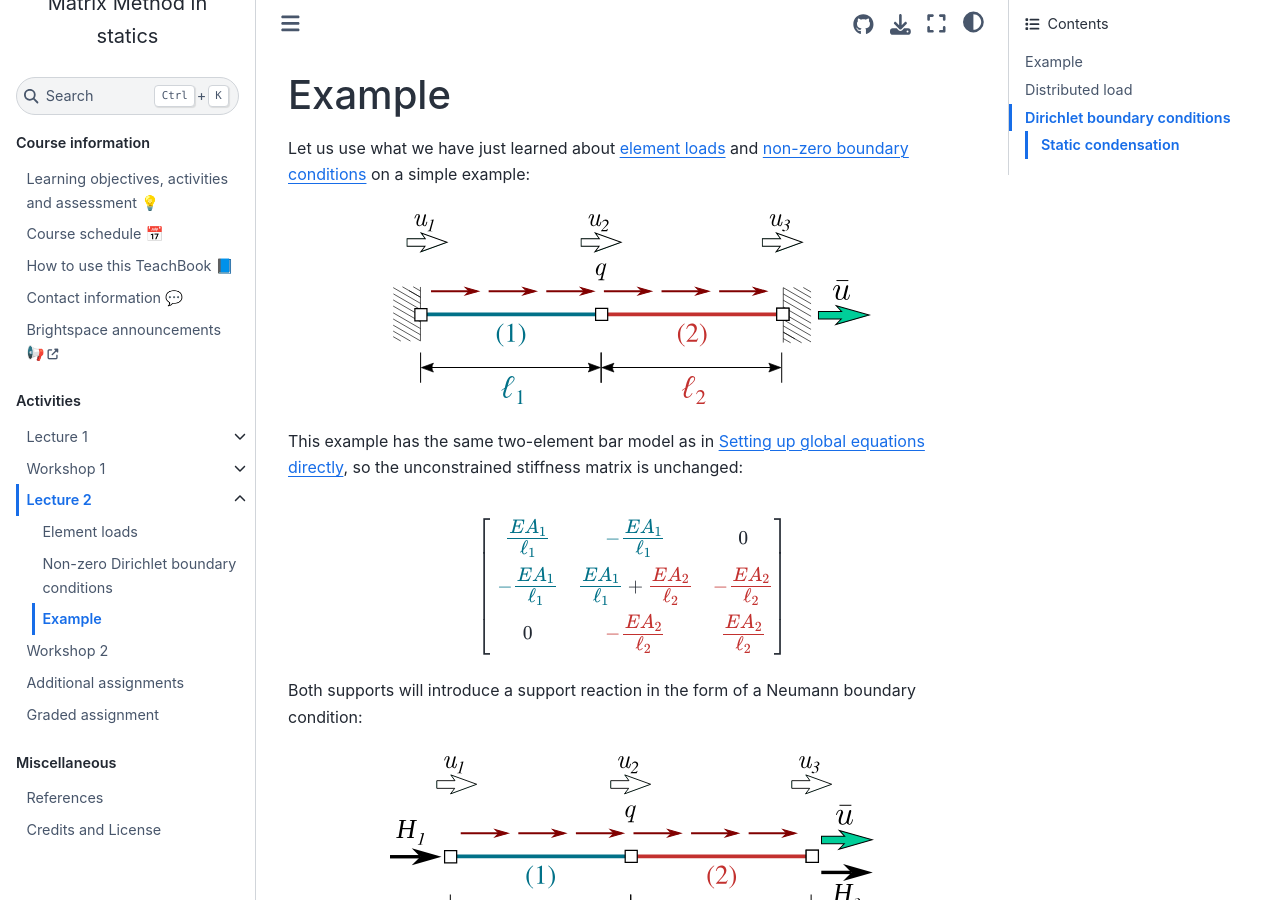
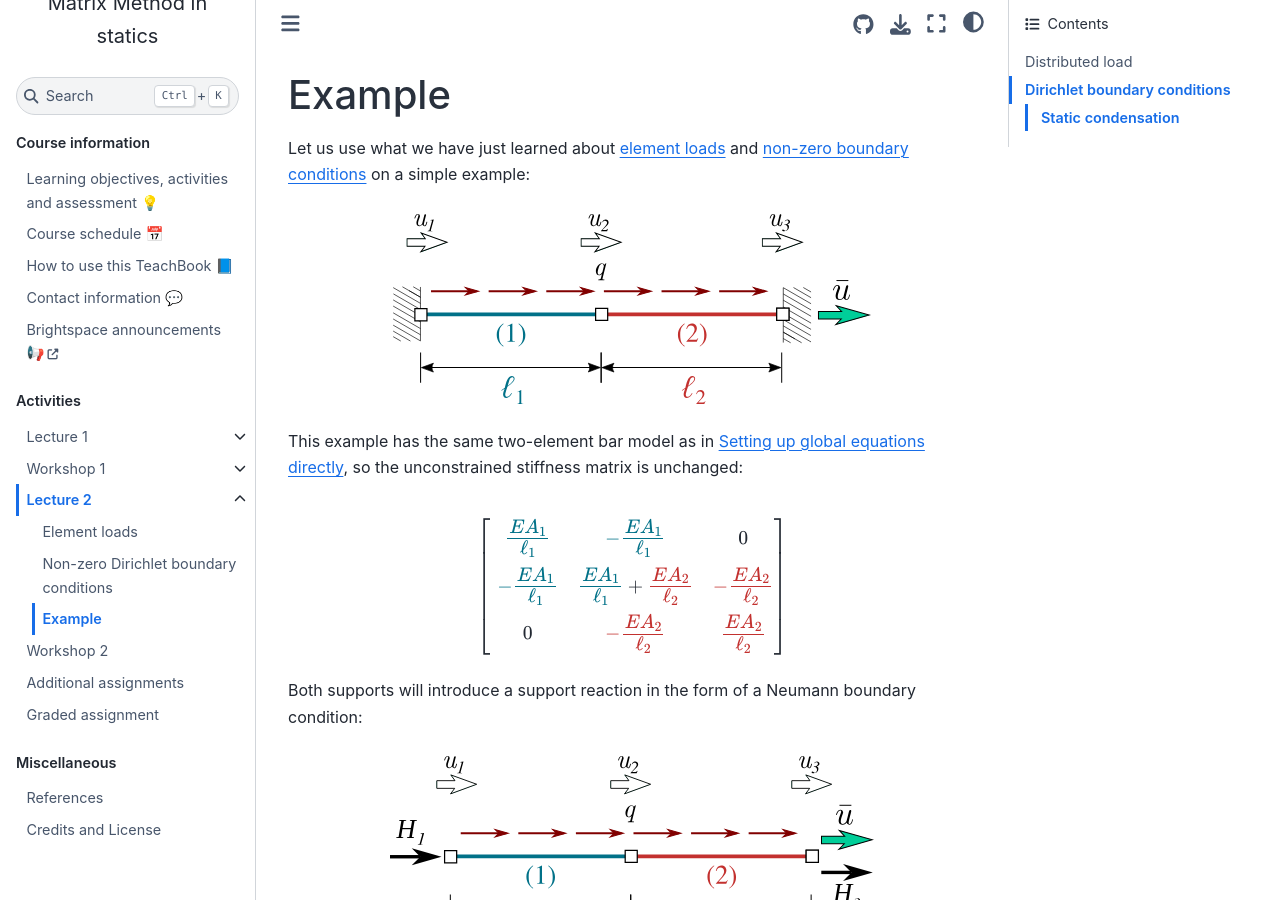
Before and after one commit to sophietenhoor/book, a Jupyter Book: the page built from book/lecture2/example.md, in a window 1280 px wide and 900 px high. Built offline with Jupyter Book 1.0.4 settings and Sphinx 7.4.7 and the Sphinx Book theme 1.1.4, drawn with Linux system fonts in a browser that asks for light colours; comment, search, counter and statistics services are not loaded.

Commit message:
Update example.md

```diff
--- a/book/lecture2/example.md
+++ b/book/lecture2/example.md
@@ -1,4 +1,4 @@
-## Example
+# Example
 
 Let us use what we have just learned about [element loads](./element_loads.md) and [non-zero boundary conditions](./direchlet.md) on a simple example:
 
```
